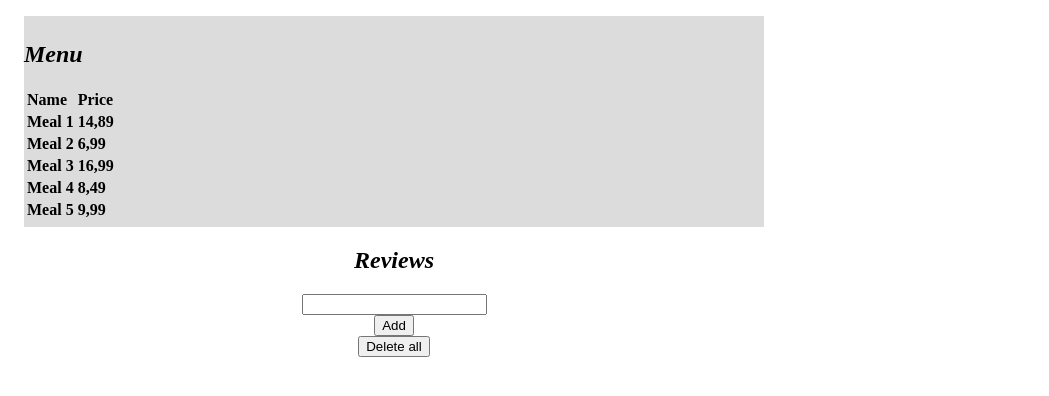
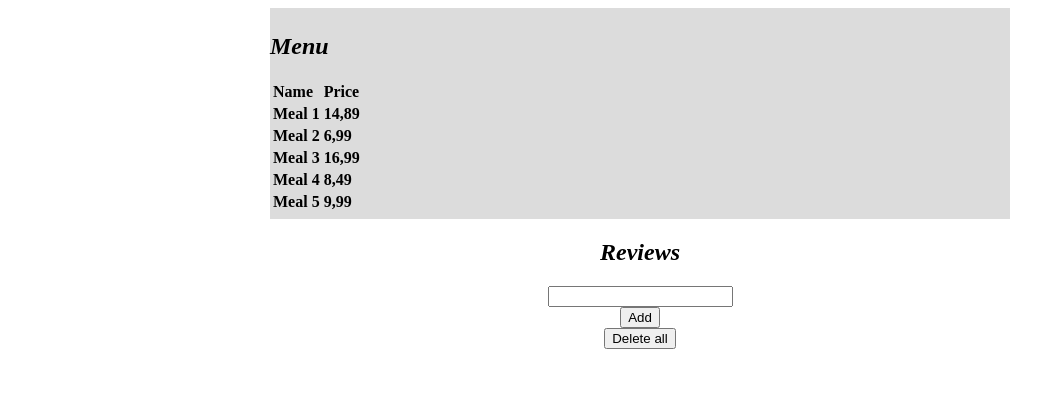
Before and after one commit to Jarkk0/week1_project, a website built with Parcel: page index.html in a window 1280 px wide. Shown: the whole page, without its empty margins (0-1049 px from the left). Built offline with nearby package versions, Linux system fonts and the light colour scheme.

Commit message:
auto margin

```diff
--- a/src/styles.css
+++ b/src/styles.css
@@ -4,7 +4,7 @@ body {
 .menu-layout {
   text-align: center;
   max-width: 740px;
-  margin: 1em;
+  margin: auto;
 }
 #menu-table {
   text-align: left;
```
